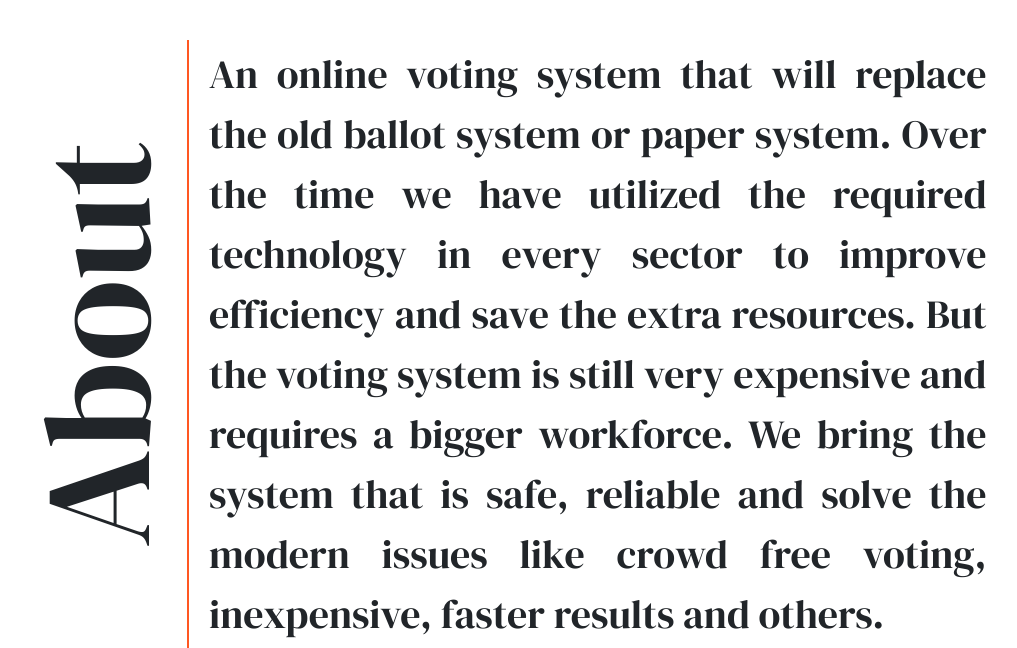
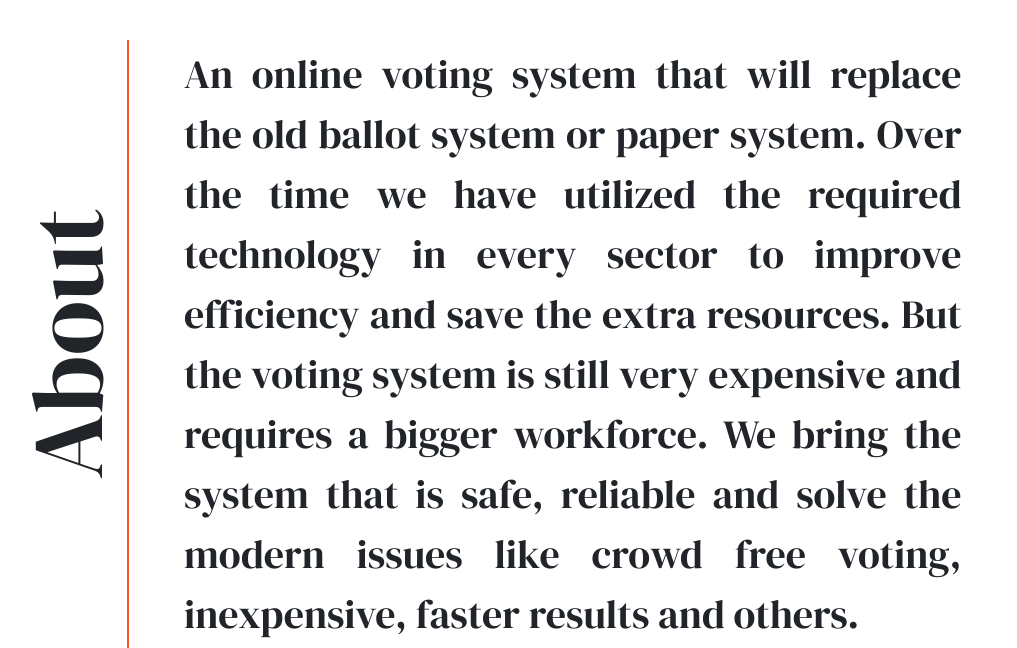
Before and after one commit to kero1019/An-Enhanced-Web-Based-Electronic-Voting-System, a plain HTML site: page index.html in a window 1536 px wide. Shown: the part 1656-2304 px from the top of the page, without its empty margins (113-1130 px from the left). Drawn offline with Linux system fonts and the light colour scheme; a web font is replaced by a local one.

Commit message:
updated About's Line
changed gap to 55px in 992px query

```diff
--- a/css/main_light.css
+++ b/css/main_light.css
@@ -320,6 +320,9 @@ nav .navbar-toggler:focus {
   }
 }
 @media (min-width: 992px) {
+  .About .container {
+    gap: 55px;
+  }
   .About .container h1 {
     font-size: 100px;
   }
@@ -329,9 +332,6 @@ nav .navbar-toggler:focus {
   }
 }
 @media (min-width: 1440px) {
-  .About .container h1 {
-    font-size: 150px;
-  }
   .About .container p {
     font-size: 40px;
     max-width: 60%;
```
